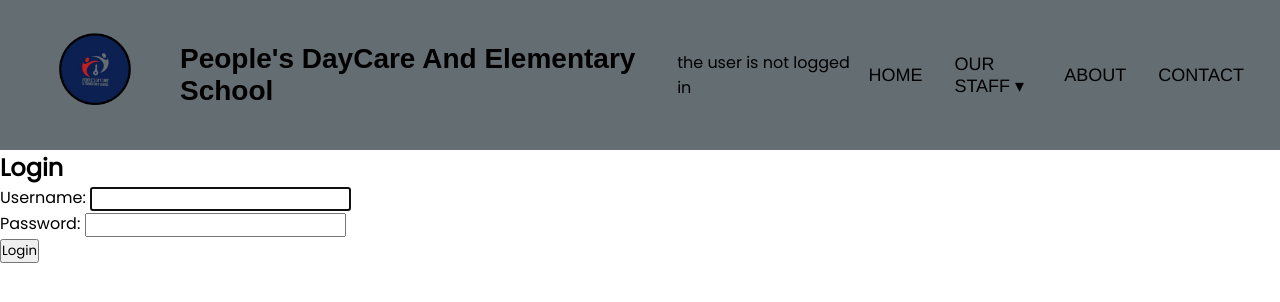
After one commit to SSIDDIQUE2k/PCDESCHOOL-SITE, a Django app: page /login/ in a window 1280 px wide. The commit adds this page. Shown: the top 302 px of the page. Run offline with Django 5.2, Linux system fonts and the light colour scheme.

Commit message:
added login and logout

```diff
--- a/main_app/models.py
+++ b/main_app/models.py
@@ -1,12 +1,15 @@
 from django.db import models
 from django.urls import reverse
 from django.contrib.auth.models import User
+
 # Create your models here.
 class Teacher(models.Model):
     name = models.CharField(max_length=100)
     grade= models.IntegerField()
     description = models.TextField(max_length=250)
     subject = models.CharField(max_length=100)
+    user = models.ForeignKey(User, on_delete=models.CASCADE)
+
 
 
     # new code below
--- a/main_app/templates/base.html
+++ b/main_app/templates/base.html
@@ -17,7 +17,7 @@
       <nav>
         <div class="logo">
           <img src="{% static 'images/Blue_and_White_Circle_Surfing_Club_Logo-removebg-preview.png' %}" alt="Logo">
-          <h3>People's DayCare And Elementry School</h3>
+          <h3>People's DayCare And Elementary School</h3>
 
         </div>
         <div class="menu-toggle">
@@ -25,17 +25,32 @@
           <div class="bar"></div>
           <div class="bar"></div>
         </div>
-
+        {% if user.is_authenticated %}
+        the user is logged in
+        {% else %}
+        the user is not logged in
+        {% endif %}
         <ul class="nav-links">
           <li><a href="{% url 'home' %}">Home</a></li>
+
           <li class="dropdown">
             <a href="{% url 'teacher-index' %}">Our Staff ▾</a>
             <ul class="dropdown-content">
+              {% if user.is_authenticated %}
               <li><a href="{% url 'teacher-create' %}">Add Staff</a></li>
+              {% endif %}
             </ul>
           </li>
           <li><a href="{% url 'about' %}">About</a></li>
           <li><a href="{% url 'contact' %}">Contact</a></li>
+          {% if user.is_authenticated %}
+          <li>
+            <form id="logout-form" method="post" action="{% url 'admin:logout' %}">
+              {% csrf_token %}
+              <button type="submit">Log out</button>
+            </form>
+          </li>
+          {% endif %}
         </ul>
       </nav>
     </header>
--- /dev/null
+++ b/main_app/templates/login.html
@@ -0,0 +1,13 @@
+{% extends 'base.html' %}
+{% block content %}
+
+<section>
+    <form action="{% url 'sign-in' %}" method="post" class="sign-in">
+      <h1>Login</h1>
+      {% csrf_token %} {{ form.as_p }}
+      <input type="hidden" name="next" value="{{ next }}" />
+      <button type="submit" class="btn submit">Login</button>
+    </form>
+  </section>
+
+  {% endblock %}
--- a/main_app/templates/main_app/teacher_confirm_delete.html
+++ b/main_app/templates/main_app/teacher_confirm_delete.html
@@ -3,7 +3,7 @@
 {% block content %}
 
 <div class="page-header">
-  <h1>Delete Cat?</h1>
+  <h1>Delete Teacher?</h1>
   <img src="{% static 'images/person.png' %}" alt="A cat using a computer" />
 </div>
 
--- a/main_app/urls.py
+++ b/main_app/urls.py
@@ -2,6 +2,7 @@ from django.urls import path
 from . import views # Import views to connect routes to view functions
 
 urlpatterns = [
+    path('login/', views.Login.as_view(), name='sign-in'),
     path('', views.home, name='home'),
     path('about/', views.about, name='about'),
     path('contact/', views.about, name='contact'),
--- a/main_app/views.py
+++ b/main_app/views.py
@@ -1,6 +1,11 @@
 from django.shortcuts import render
 from django.views.generic.edit import CreateView, UpdateView, DeleteView
+from django.contrib.auth.views import LoginView
 from .models import Teacher  # Import the Teacher model
+
+class Login(LoginView):
+    template_name = 'login.html'
+
 
 
 class TeacherCreate(CreateView):
@@ -14,7 +19,8 @@ class TeacherUpdate(UpdateView):
 
 class TeacherDelete(DeleteView):
     model = Teacher
-    success_url = '/cats/'
+    success_url = '/teachers/'
+
 
 
 # Define the home view function
@@ -35,5 +41,3 @@ def teacher_index(request):
 def teacher_detail(request, teacher_id):
     teacher = Teacher.objects.get(id=teacher_id)
     return render(request, 'teachers/detail.html', {'teacher': teacher})
-
-# Define the TeacherUpdate view
--- a/pcdeschool/settings.py
+++ b/pcdeschool/settings.py
@@ -120,6 +120,7 @@ USE_TZ = True
 # https://docs.djangoproject.com/en/5.1/howto/static-files/
 
 STATIC_URL = 'static/'
+LOGIN_REDIRECT_URL = 'teacher-index'
 
 # Default primary key field type
 # https://docs.djangoproject.com/en/5.1/ref/settings/#default-auto-field
--- a/pcdeschool/urls.py
+++ b/pcdeschool/urls.py
@@ -17,6 +17,9 @@ Including another URLconf
 from django.contrib import admin
 from django.urls import path,include
 urlpatterns = [
+    # Other paths above
     path('admin/', admin.site.urls),
-    path('', include('main_app.urls')), # Mounts main_app's routes at the root URL
+    path('', include('main_app.urls')),
+    # include the built-in auth urls for the built-in views
+    path('accounts/', include('django.contrib.auth.urls')),
 ]
```
Also changed, not shown: main_app/migrations/0002_teacher_user.py (added).
